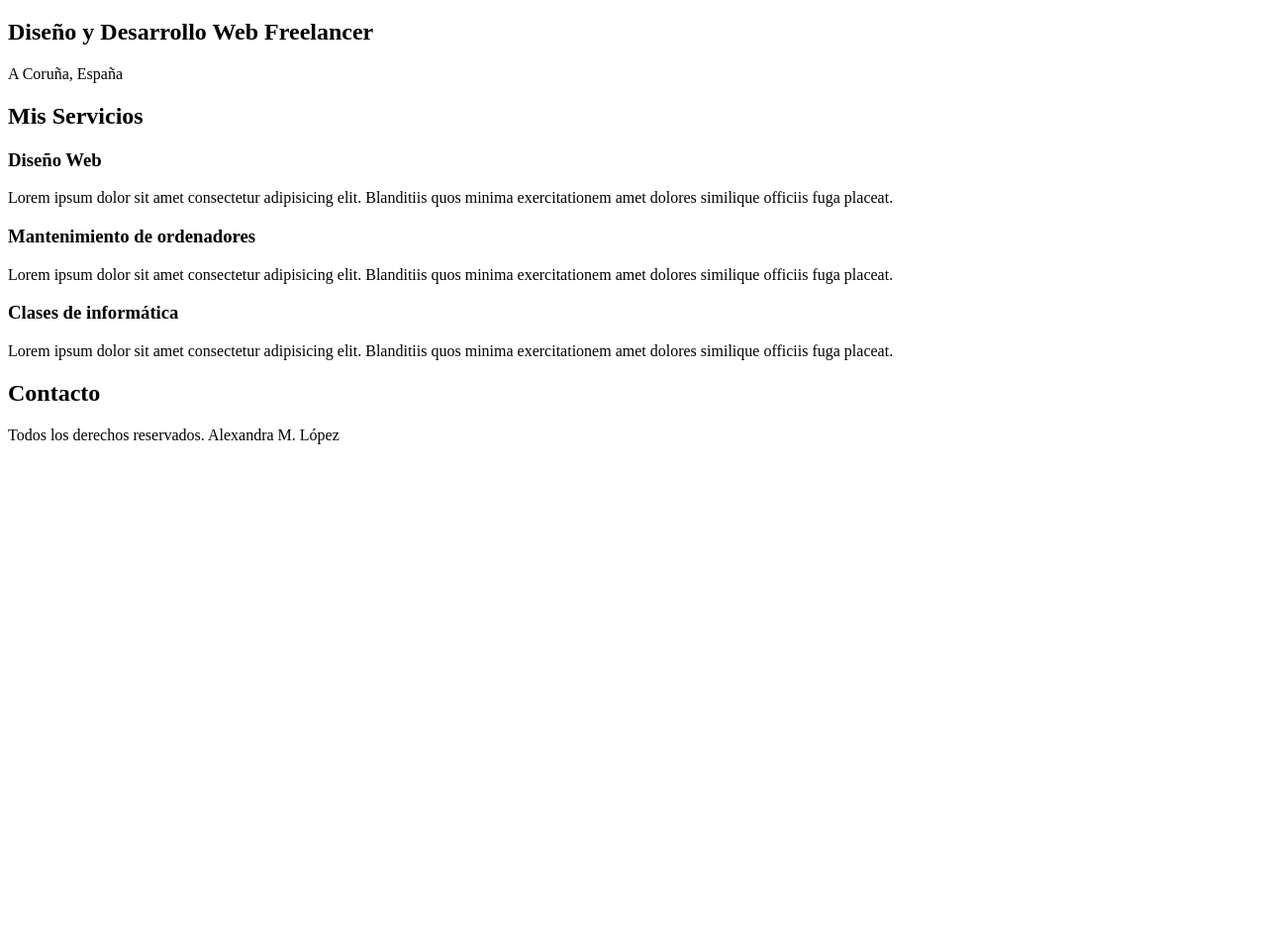
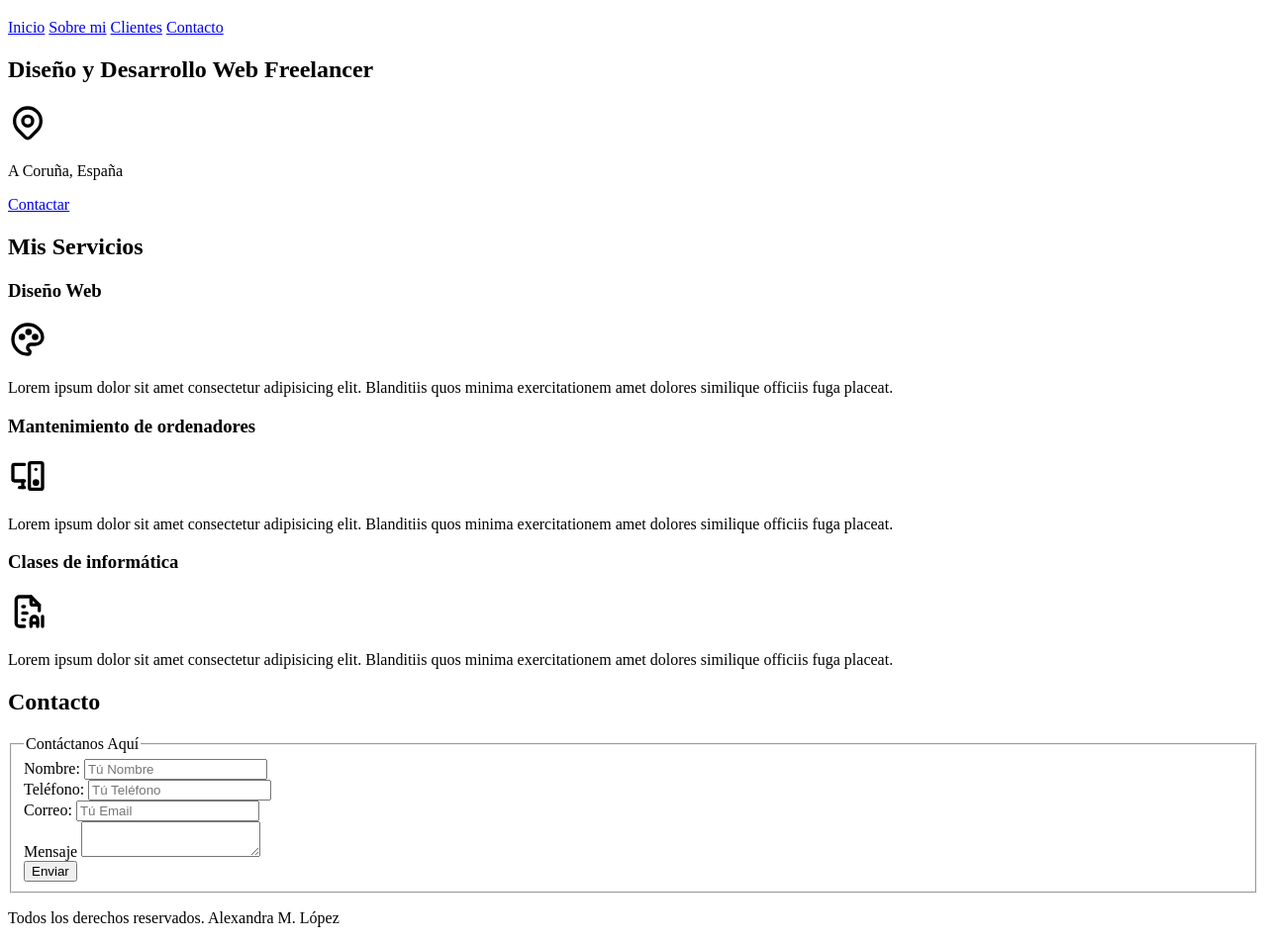
Before and after one commit to amaloja83/Desarrolloweb, a plain HTML site: page index.html in a window 1280 px wide. Shown: the part 61-1014 px from the top of the page at 99% size. Before the commit the page ends 800 px from the top, so only its background shows below. Drawn offline with Linux system fonts and the light colour scheme.

Commit message:
index terminado sin estilos aplicados

```diff
--- a/index.html
+++ b/index.html
@@ -4,16 +4,50 @@
     <meta charset="UTF-8" />
     <meta name="viewport" content="width=device-width, initial-scale=1.0" />
     <title>Diseñadora Freelancer</title>
+    <!--Añadimos preload para cargar la hoja de estilos y mejorar la carga-->
+    <link rel="preload" href="css/styles.css" as="style" />
+    <!--Enlazar hoja de estilos-->
+    <link href="css/styles.css" rel="stylesheet" />
   </head>
   <body>
     <header>
       <h1>Alexandra M. López Freelancer</h1>
     </header>
 
+    <!--Usamos nav para los enlaces del menu-->
+    <nav>
+      <!--Enlace a la pagina de nosotros <a href="nosotros.html">Inicio</a>-->
+      <a href="#">Inicio</a>
+      <a href="#">Sobre mi</a>
+      <a href="#">Clientes</a>
+      <a href="#">Contacto</a>
+    </nav>
+
     <!--Un header debe tener un section que lo rodee-->
     <section>
       <h2>Diseño y Desarrollo Web Freelancer</h2>
+      <p>
+        <!--svg del icono map en tabler icons-->
+        <svg
+          xmlns="http://www.w3.org/2000/svg"
+          viewBox="0 0 24 24"
+          fill="none"
+          stroke="currentColor"
+          stroke-linecap="round"
+          stroke-linejoin="round"
+          width="40"
+          height="40"
+          stroke-width="2"
+        >
+          <path d="M9 11a3 3 0 1 0 6 0a3 3 0 0 0 -6 0"></path>
+          <path
+            d="M17.657 16.657l-4.243 4.243a2 2 0 0 1 -2.827 0l-4.244 -4.243a8 8 0 1 1 11.314 0z"
+          ></path>
+        </svg>
+      </p>
+
       <p>A Coruña, España</p>
+      <a href="#">Contactar</a>
     </section>
 
     <!--Añadimos un main para el contendido principal-->
@@ -23,6 +57,24 @@
 
       <section>
         <h3>Diseño Web</h3>
+        <svg
+          xmlns="http://www.w3.org/2000/svg"
+          viewBox="0 0 24 24"
+          fill="none"
+          stroke="currentColor"
+          stroke-linecap="round"
+          stroke-linejoin="round"
+          width="40"
+          height="40"
+          stroke-width="2"
+        >
+          <path
+            d="M12 21a9 9 0 0 1 0 -18c4.97 0 9 3.582 9 8c0 1.06 -.474 2.078 -1.318 2.828c-.844 .75 -1.989 1.172 -3.182 1.172h-2.5a2 2 0 0 0 -1 3.75a1.3 1.3 0 0 1 -1 2.25"
+          ></path>
+          <path d="M8.5 10.5m-1 0a1 1 0 1 0 2 0a1 1 0 1 0 -2 0"></path>
+          <path d="M12.5 7.5m-1 0a1 1 0 1 0 2 0a1 1 0 1 0 -2 0"></path>
+          <path d="M16.5 10.5m-1 0a1 1 0 1 0 2 0a1 1 0 1 0 -2 0"></path>
+        </svg>
         <p>
           Lorem ipsum dolor sit amet consectetur adipisicing elit. Blanditiis
           quos minima exercitationem amet dolores similique officiis fuga
@@ -32,6 +84,26 @@
 
       <section>
         <h3>Mantenimiento de ordenadores</h3>
+        <svg
+          xmlns="http://www.w3.org/2000/svg"
+          viewBox="0 0 24 24"
+          fill="none"
+          stroke="currentColor"
+          stroke-linecap="round"
+          stroke-linejoin="round"
+          width="40"
+          height="40"
+          stroke-width="2"
+        >
+          <path d="M10 15h-6a1 1 0 0 1 -1 -1v-8a1 1 0 0 1 1 -1h6"></path>
+          <path
+            d="M13 4m0 1a1 1 0 0 1 1 -1h6a1 1 0 0 1 1 1v14a1 1 0 0 1 -1 1h-6a1 1 0 0 1 -1 -1z"
+          ></path>
+          <path d="M7 19l3 0"></path>
+          <path d="M17 8l0 .01"></path>
+          <path d="M17 16m-1 0a1 1 0 1 0 2 0a1 1 0 1 0 -2 0"></path>
+          <path d="M9 15l0 4"></path>
+        </svg>
         <p>
           Lorem ipsum dolor sit amet consectetur adipisicing elit. Blanditiis
           quos minima exercitationem amet dolores similique officiis fuga
@@ -41,6 +113,28 @@
 
       <section>
         <h3>Clases de informática</h3>
+        <svg
+          xmlns="http://www.w3.org/2000/svg"
+          viewBox="0 0 24 24"
+          fill="none"
+          stroke="currentColor"
+          stroke-linecap="round"
+          stroke-linejoin="round"
+          width="40"
+          height="40"
+          stroke-width="2"
+        >
+          <path d="M14 3v4a1 1 0 0 0 1 1h4"></path>
+          <path
+            d="M10 21h-3a2 2 0 0 1 -2 -2v-14a2 2 0 0 1 2 -2h7l5 5v3.5"
+          ></path>
+          <path d="M9 9h1"></path>
+          <path d="M9 13h2.5"></path>
+          <path d="M9 17h1"></path>
+          <path d="M14 21v-4a2 2 0 1 1 4 0v4"></path>
+          <path d="M14 19h4"></path>
+          <path d="M21 15v6"></path>
+        </svg>
         <p>
           Lorem ipsum dolor sit amet consectetur adipisicing elit. Blanditiis
           quos minima exercitationem amet dolores similique officiis fuga
@@ -51,6 +145,37 @@
 
     <section>
       <h2>Contacto</h2>
+      <!--Añadimos el formulario de contacto-->
+      <form action="#">
+        <fieldset>
+          <legend>Contáctanos Aquí</legend>
+
+          <!--Añadimos div para agrupar los campos-->
+          <div>
+            <label>Nombre:</label>
+            <input type="text" placeholder="Tú Nombre" />
+          </div>
+
+          <div>
+            <label>Teléfono:</label>
+            <input type="tel" placeholder="Tú Teléfono" />
+          </div>
+
+          <div>
+            <label>Correo:</label>
+            <input type="email" placeholder="Tú Email" />
+          </div>
+
+          <div>
+            <label>Mensaje</label>
+            <textarea></textarea>
+          </div>
+
+          <div>
+            <input type="submit" value="Enviar" />
+          </div>
+        </fieldset>
+      </form>
     </section>
 
     <footer>
```
Also changed, not shown: nosotros.html (added, +11 -0 lines), css/styles.css (added), img/fondo.jpeg (added).
